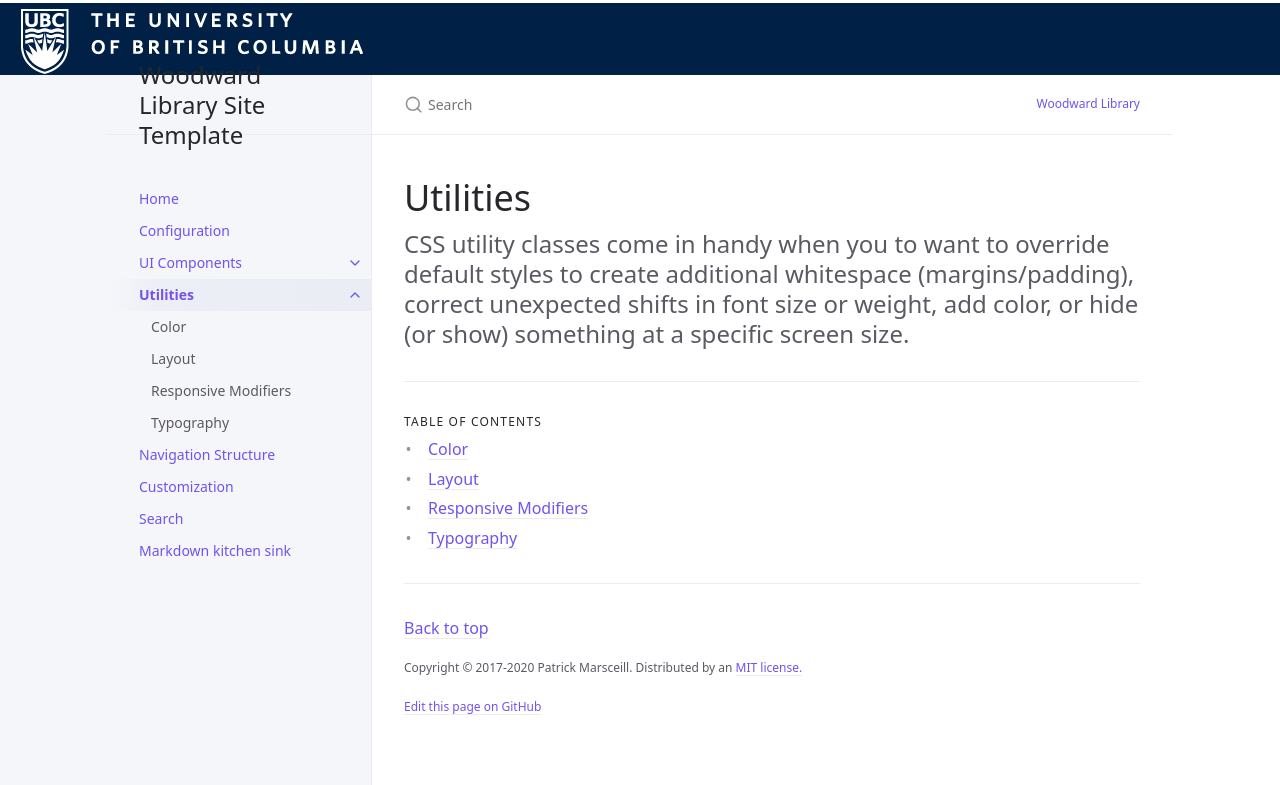
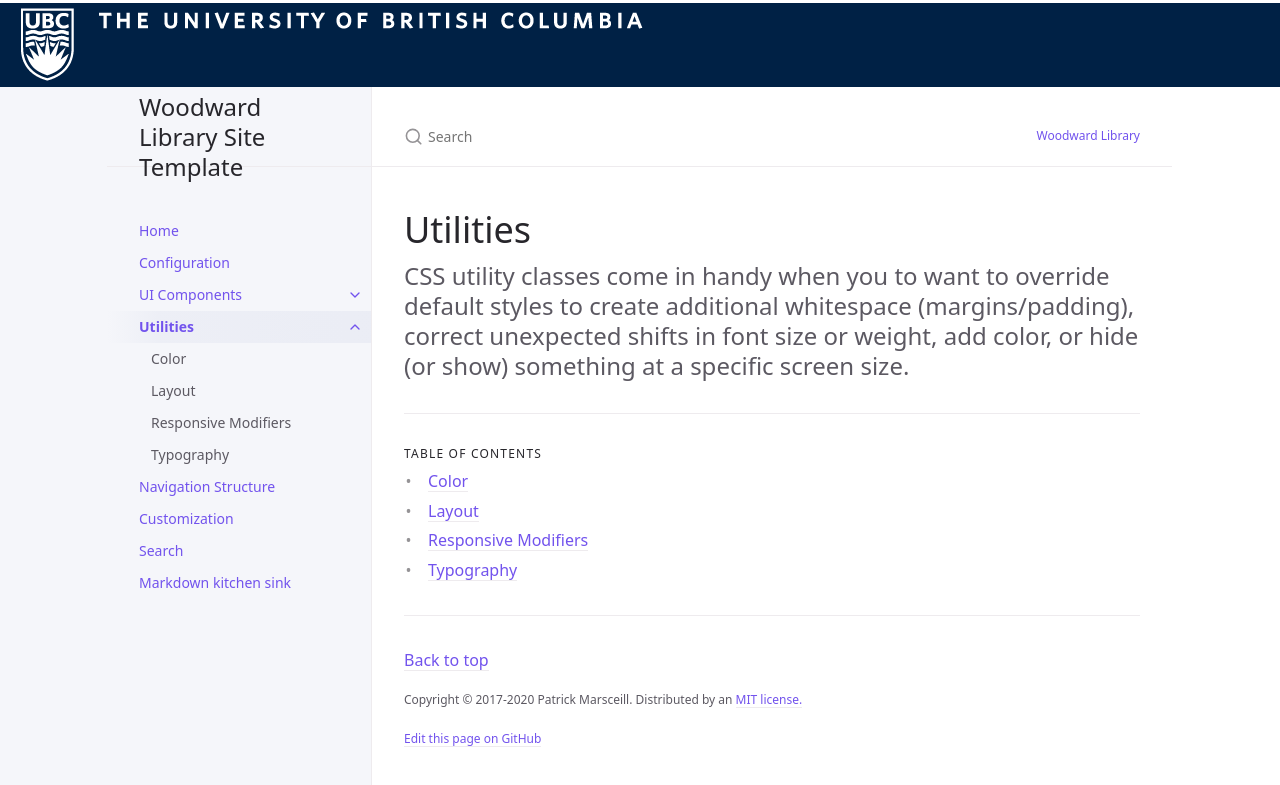
Before and after one commit to Woodward-Library/workshop-template, a Jekyll site: the page built from docs/utilities/utilities.md, in a window 1280 px wide. Shown: the top 785 px of the page. Built offline with Jekyll 4.4.1, drawn with Linux system fonts in a browser that asks for light colours.

Commit message:
Update just-the-docs-default.scss

```diff
--- a/assets/css/just-the-docs-default.scss
+++ b/assets/css/just-the-docs-default.scss
@@ -12,12 +12,21 @@
  height: 75px;
 }
 
+.side-bar {
+  padding-top:20px;
+}
+
+.main {
+  padding-top:20px;
+}
+
 #home-banner {
     background-image: url('../images/ubc7-clf-sprite-white-2x.png');
 
     background-repeat: no-repeat;
-    background-position: 16px -597px;
     border-top: 3px solid #ffffff;
+    background-position: 16px -449px;
+    padding-bottom: 84px;
 
 }
 #home-title-box {
```
